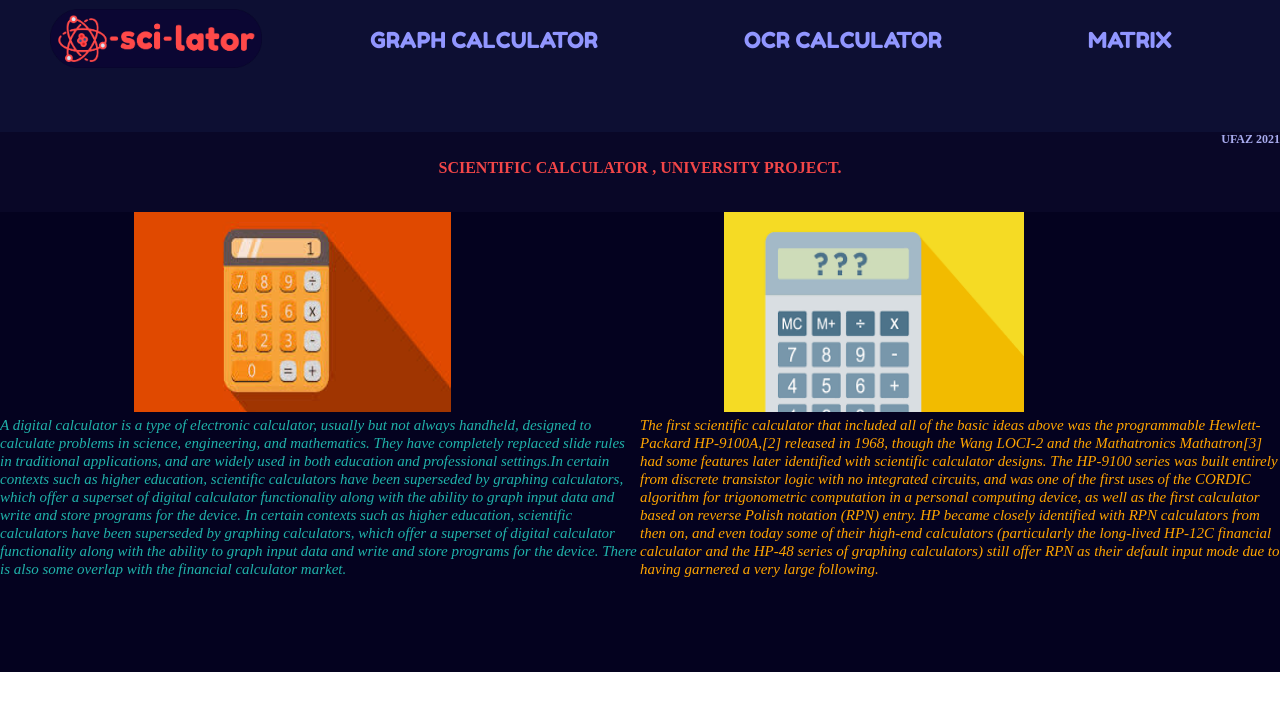
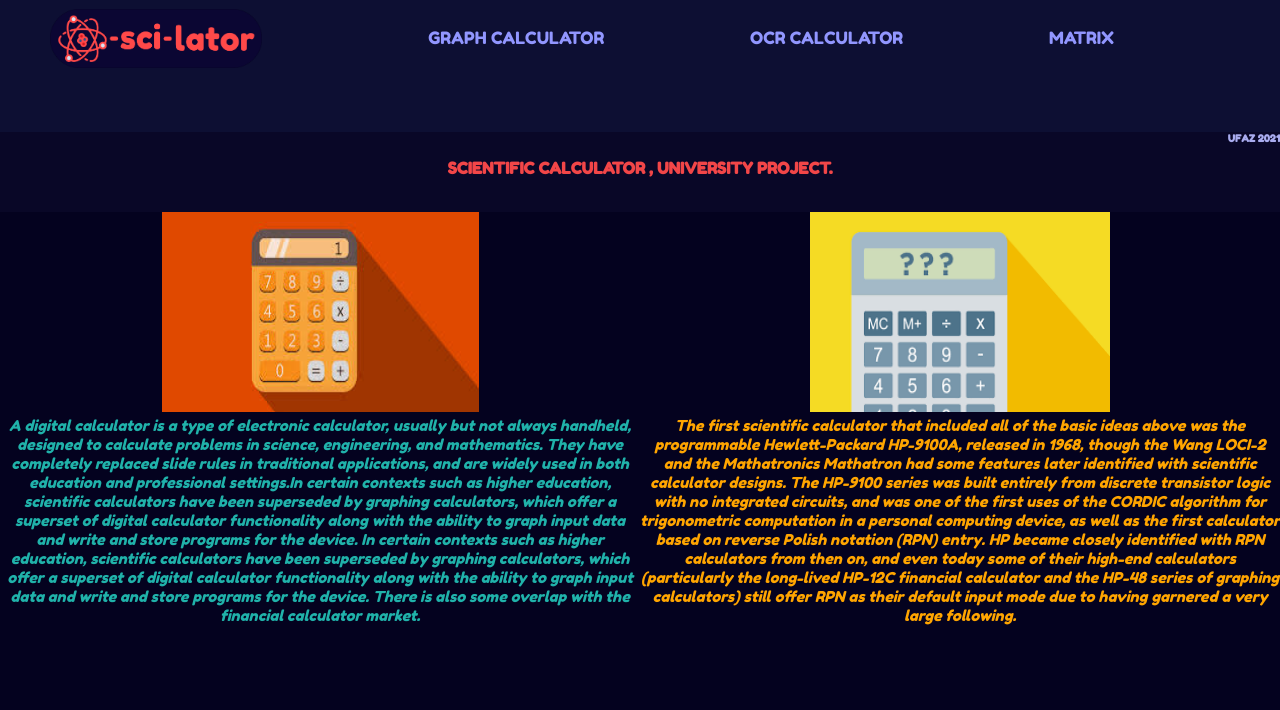
Before and after one commit to faxmishok/o-sci-lator, a website: page public/home.html in a window 1280 px wide. Drawn offline with Linux system fonts and the light colour scheme.

Commit message:
home update

```diff
--- a/public/home.css
+++ b/public/home.css
@@ -3,6 +3,7 @@ body {
   padding: 0;
   width: 100%;
   height: 100%;
+  background: #04021f;
 }
 
 .navlist {
@@ -22,7 +23,7 @@ body {
   text-align: center;
   padding: 27px 71px;
   text-decoration: none;
-  font-size: 22px;
+  font-size: 17px;
 
   text-transform: uppercase;
   font-family: 'Fredoka One', cursive;
@@ -44,8 +45,7 @@ a.navlinks:hover {
   color: white;
 }
 
-a:hover #ocr {
-}
+
 
 .div1 {
   background-color: #0d0f33;
@@ -91,23 +91,24 @@ a:hover #ocr {
   position: absolute;
   top: 45%;
   left: 50%;
-  margin-right: -50%;
+
   transform: translate(-50%, -50%);
+  font-family: 'Fredoka One', cursive;
 }
 
 .div2 strong {
   float: right;
-  font-size: 12px;
+  font-size: 10px;
   text-transform: uppercase;
   color: #a9acef;
+  font-family: 'Fredoka One', cursive;
 }
 
 .mainContainer {
   padding: 0;
   margin: 0;
   height: 460px;
-  width: 100%;
-
+  display: flex;
   background-color: #f24648;
 }
 
@@ -116,34 +117,37 @@ a:hover #ocr {
   width: 50%;
   height: 460px;
   margin: 0px;
-  padding: 0em;
-  display: inline-table;
+  padding: 0px;
+  text-align: center;
   background-color: #04021f;
 }
 
 #conleft {
-  float: left;
+  /* float: left; */
+  /* text-align: center; */
 }
 #conright {
-  float: right;
+  /* float: right; */
 }
 
 #conleft img {
   width: 317px;
   height: 200px;
-  padding-left: 134px;
+
 }
 #conleft i {
   color: lightseagreen;
   font-size: 15px;
+  font-family:  'Fredoka One', cursive;
 }
 
 #conright img {
   width: 300px;
   height: 200px;
-  padding-left: 84px;
+
 }
 #conright em {
   color: orange;
   font-size: 15px;
+  font-family:  'Fredoka One', cursive;
 }
--- a/public/home.html
+++ b/public/home.html
@@ -1,23 +1,25 @@
 <!DOCTYPE html>
 <html>
+
 <head>
-	<meta charset="utf-8"/>
+	<meta charset="utf-8" />
 	<meta name="viewport" content="width=device-width, initial-scale=1.0">
 	<link rel="stylesheet" type="text/css" href="home.css">
 	<link rel="preconnect" href="https://fonts.gstatic.com">
 	<link href="https://fonts.googleapis.com/css2?family=Fredoka+One&display=swap" rel="stylesheet">
 	<title>O-Sci-Lator</title>
 </head>
+
 <body>
 
 	<nav class="navlist">
 
 		<a class="home_but" href="">
-			<img id="home_but_img"  src="o-sci-lator-2.png" >
+			<img id="home_but_img" src="o-sci-lator-2.png">
 		</a>
 
 
-		<a  class="navlinks" href="graph.html">
+		<a class="navlinks" href="graph.html">
 			Graph Calculator
 		</a>
 
@@ -49,20 +51,37 @@
 
 	<div class="mainContainer">
 		<div id="conleft">
-		<img src="calculator1.jpeg" >
+			<img src="calculator1.jpeg">
 			<br />
-		<i>A digital calculator is a type of electronic calculator, usually but not always handheld, designed to calculate problems in science, engineering, and mathematics. They have completely replaced slide rules in traditional applications, and are widely used in both education and professional settings.In certain contexts such as higher education, scientific calculators have been superseded by graphing calculators, which offer a superset of digital calculator functionality along with the ability to graph input data and write and store programs for the device.
-		In certain contexts such as higher education, scientific calculators have been superseded by graphing calculators, which offer a superset of digital calculator functionality along with the ability to graph input data and write and store programs for the device. There is also some overlap with the financial calculator market.
+			<i>A digital calculator is a type of electronic calculator, usually but not always handheld, designed to
+				calculate problems in science, engineering, and mathematics. They have completely replaced slide rules
+				in traditional applications, and are widely used in both education and professional settings.In certain
+				contexts such as higher education, scientific calculators have been superseded by graphing calculators,
+				which offer a superset of digital calculator functionality along with the ability to graph input data
+				and write and store programs for the device.
+				In certain contexts such as higher education, scientific calculators have been superseded by graphing
+				calculators, which offer a superset of digital calculator functionality along with the ability to graph
+				input data and write and store programs for the device. There is also some overlap with the financial
+				calculator market.
 			</i>
 		</div>
 		<div id="conright">
-		<img src="calculator2.png" >
+			<img src="calculator2.png">
 			<br />
-		<em>The first scientific calculator that included all of the basic ideas above was the programmable Hewlett-Packard HP-9100A,[2] released in 1968, though the Wang LOCI-2 and the Mathatronics Mathatron[3] had some features later identified with scientific calculator designs. The HP-9100 series was built entirely from discrete transistor logic with no integrated circuits, and was one of the first uses of the CORDIC algorithm for trigonometric computation in a personal computing device, as well as the first calculator based on reverse Polish notation (RPN) entry. HP became closely identified with RPN calculators from then on, and even today some of their high-end calculators (particularly the long-lived HP-12C financial calculator and the HP-48 series of graphing calculators) still offer RPN as their default input mode due to having garnered a very large following. </em>
+			<em>The first scientific calculator that included all of the basic ideas above was the programmable
+				Hewlett-Packard HP-9100A, released in 1968, though the Wang LOCI-2 and the Mathatronics Mathatron had
+				some features later identified with scientific calculator designs. The HP-9100 series was built entirely
+				from discrete transistor logic with no integrated circuits, and was one of the first uses of the CORDIC
+				algorithm for trigonometric computation in a personal computing device, as well as the first calculator
+				based on reverse Polish notation (RPN) entry. HP became closely identified with RPN calculators from
+				then on, and even today some of their high-end calculators (particularly the long-lived HP-12C financial
+				calculator and the HP-48 series of graphing calculators) still offer RPN as their default input mode due
+				to having garnered a very large following. </em>
 		</div>
 		<!-- <br style="clear:both;"/> -->
 	</div>
 
 
 </body>
+
 </html>
```
Lines whose indentation alone changed are shown as unchanged.
